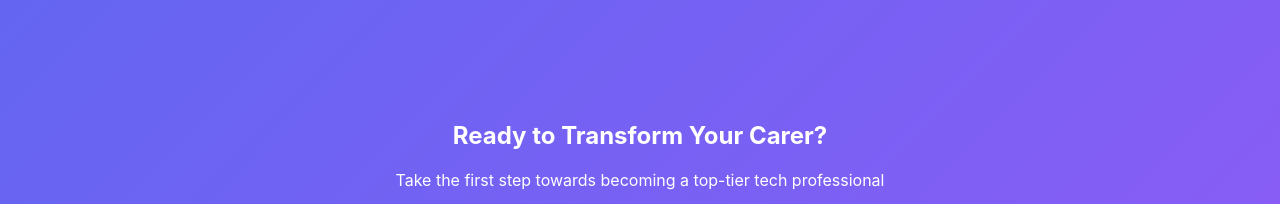
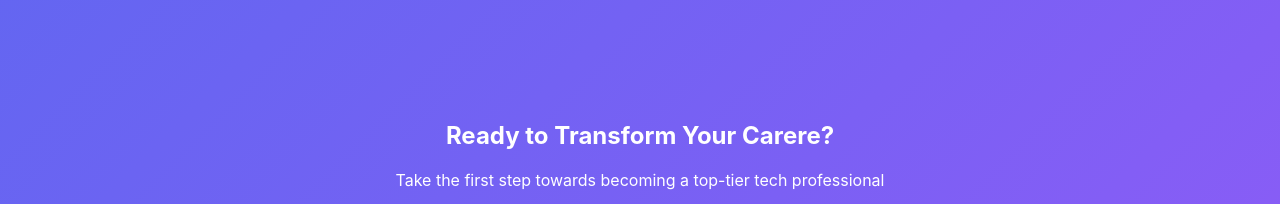
Before and after one commit to chidupudi/profortiz-zip, a React (Create React App) app: page / in a window 1280 px wide. Shown: the part 2060-2264 px from the top of the page. Built offline with nearby package versions, Linux system fonts and the light colour scheme; no server answers.

Commit message:
Fixed bug

```diff
--- a/src/pages/Welcome.js
+++ b/src/pages/Welcome.js
@@ -340,7 +340,7 @@ const Welcome = () => {
             whileInView={{ opacity: 1, y: 0 }}
             viewport={{ once: true }}
           >
-            <h2>Ready to Transform Your Carer?</h2>
+            <h2>Ready to Transform Your Carere?</h2>
             <p>Take the first step towards becoming a top-tier tech professional</p>
             <div className="cta-buttons">
               <motion.button
```
